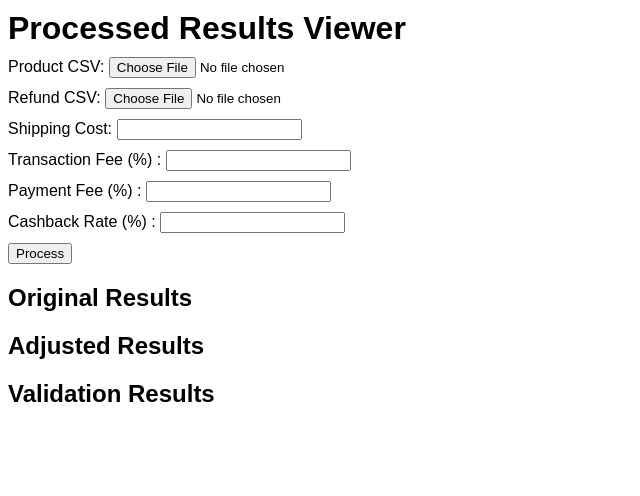
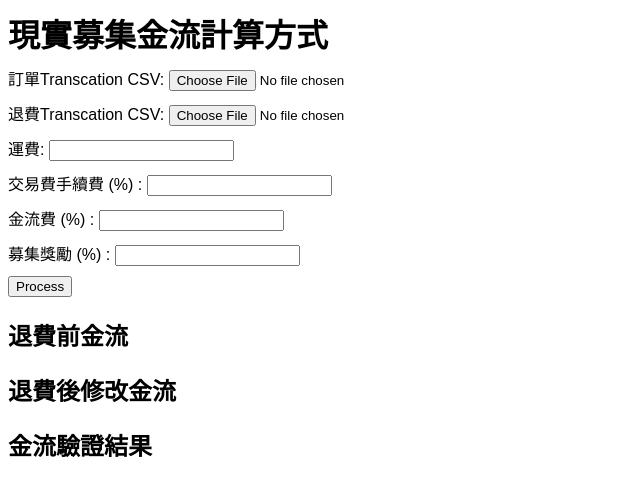
Before and after one commit to GaryWu0512/soll, a plain HTML site: page index.html in a window 1280 px wide. Shown: the whole page, without its empty margins (0-640 px from the left). Drawn offline with Linux system fonts and the light colour scheme.

Commit message:
Update title

```diff
--- a/index.html
+++ b/index.html
@@ -1,7 +1,7 @@
 <!DOCTYPE html>
 <html>
 <head>
-    <title>Processed Results Viewer - Pure HTML/JS</title>
+    <title>現實募集金流計算方式</title>
     <style>
         body {
             font-family: Arial, sans-serif;
@@ -38,37 +38,37 @@
     </style>
 </head>
 <body>
-    <h1>Processed Results Viewer</h1>
+    <h1>現實募集金流計算方式</h1>
 
     <!-- File inputs for CSV files -->
-    <label for="productFile">Product CSV:</label>
+    <label for="productFile">訂單Transcation CSV:</label>
     <input type="file" id="productFile" accept=".csv"><br>
-    <label for="refundFile">Refund CSV:</label>
+    <label for="refundFile">退費Transcation CSV:</label>
     <input type="file" id="refundFile" accept=".csv"><br>
 
     <!-- Numeric inputs for rates and fees -->
-    <label for="shippingCost">Shipping Cost:</label>
+    <label for="shippingCost">運費:</label>
     <input type="number" id="shippingCost" step="0.01"><br>
-    <label for="transactionFeeRate">Transaction Fee (%) :</label>
+    <label for="transactionFeeRate">交易費手續費 (%) :</label>
     <input type="number" id="transactionFeeRate" step="0.01"><br>
-    <label for="paymentFeeRate">Payment Fee (%) :</label>
+    <label for="paymentFeeRate">金流費 (%) :</label>
     <input type="number" id="paymentFeeRate" step="0.01"><br>
-    <label for="cashbackRate">Cashback Rate (%) :</label>
+    <label for="cashbackRate">募集獎勵 (%) :</label>
     <input type="number" id="cashbackRate" step="0.01"><br>
     <button onclick="processData()">Process</button>
 
     <div class="section">
-        <h2>Original Results</h2>
+        <h2>退費前金流</h2>
         <div id="originalResults"></div>
     </div>
 
     <div class="section">
-        <h2>Adjusted Results</h2>
+        <h2>退費後修改金流</h2>
         <div id="adjustedResults"></div>
     </div>
 
     <div class="section">
-        <h2>Validation Results</h2>
+        <h2>金流驗證結果</h2>
         <div id="validationResults"></div>
     </div>
 
```
